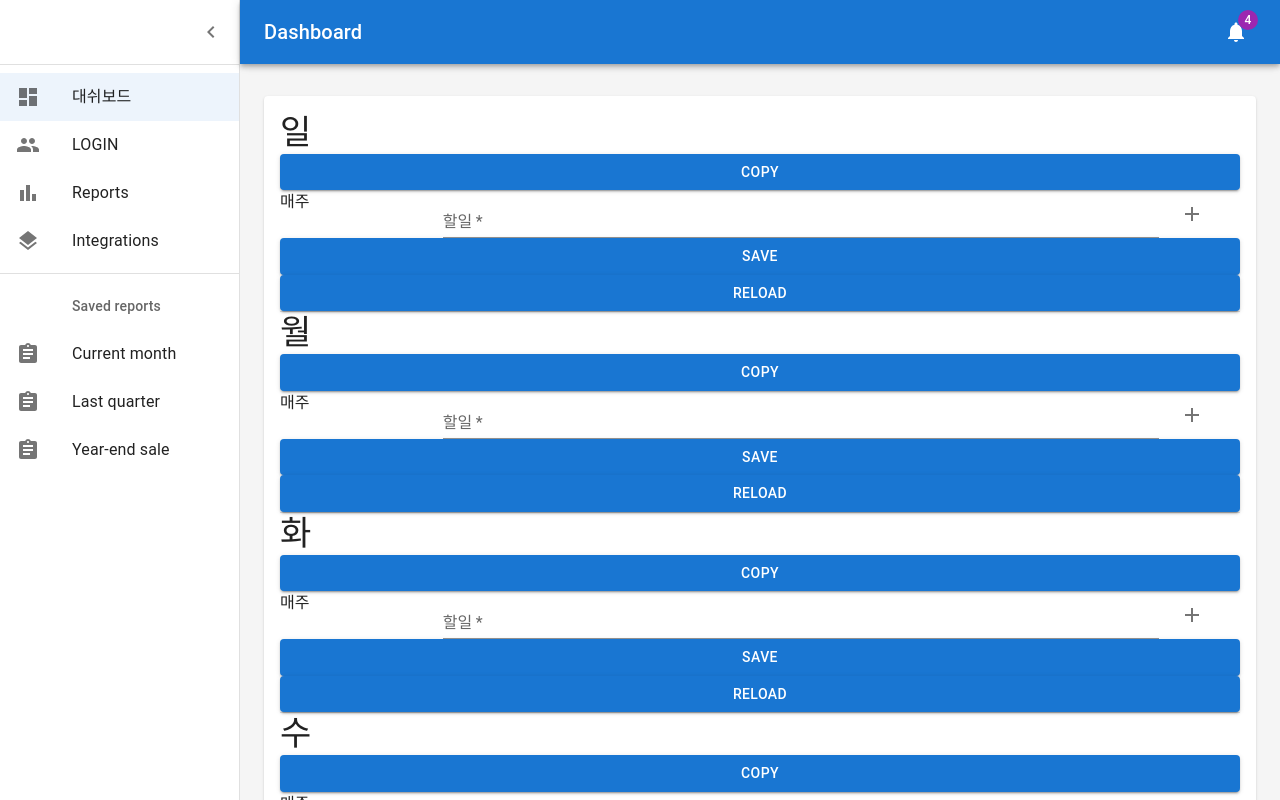
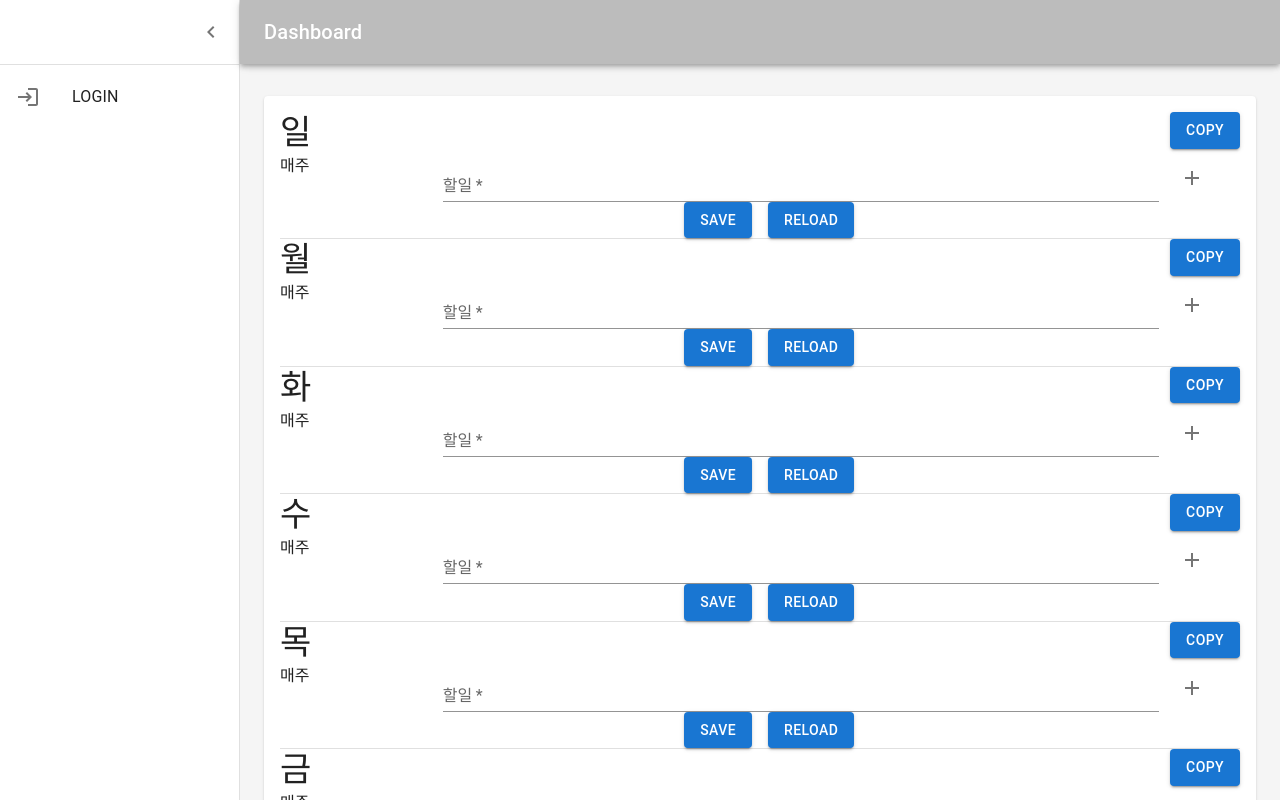
Before and after one commit to nacamp/js-react-works, a React (Create React App) app: page /routine in a window 1280 px wide. Built offline with nearby package versions, Linux system fonts and the light colour scheme.

Commit message:
[feature]ui화면 정리

```diff
--- a/src/Dashboard.tsx
+++ b/src/Dashboard.tsx
@@ -105,7 +105,7 @@ function DashboardContent() {
     <ThemeProvider theme={mdTheme}>
       <Box sx={{ display: 'flex' }}>
         <CssBaseline />
-        <AppBar position="absolute" open={open}>
+        <AppBar style={{ background: '#bcbcbc' }} position="absolute" open={open}>
           <Toolbar
             sx={{
               pr: '24px', // keep right padding when drawer closed
@@ -132,11 +132,11 @@ function DashboardContent() {
             >
               Dashboard
             </Typography>
-            <IconButton color="inherit">
+            {/* <IconButton color="inherit">
               <Badge badgeContent={4} color="secondary">
                 <NotificationsIcon />
               </Badge>
-            </IconButton>
+            </IconButton> */}
           </Toolbar>
         </AppBar>
         <Drawer variant="permanent" open={open}>
@@ -156,9 +156,9 @@ function DashboardContent() {
           <List component="nav">
 
             <MainListItems />
-
+{/*
             <Divider sx={{ my: 1 }} />
-            {secondaryListItems}
+            {secondaryListItems} */}
           </List>
         </Drawer>
         <Box
--- a/src/components/TodoTemplate.tsx
+++ b/src/components/TodoTemplate.tsx
@@ -10,7 +10,7 @@ import TableCell from '@mui/material/TableCell';
 import TableRow from '@mui/material/TableRow';
 import Checkbox from '@mui/material/Checkbox';
 import FormControlLabel from '@mui/material/FormControlLabel';
-// import FormControl from '@mui/material/FormControl';
+import FormControl from '@mui/material/FormControl';
 // import FormLabel from '@mui/material/FormLabel';
 import DeleteIcon from '@mui/icons-material/Delete';
 import Chip from '@mui/material/Chip';
@@ -57,7 +57,7 @@ type ITodoCreate = {
 // TODO: 항목이 하나도 없이 저장시 key에러가 난다. 나중에 수정필요
 function TodoCreate({ onTodoCreate, routineLabel }: ITodoCreate) {
     const [text, setText] = useState('');
-    const [label, setLabel] = React.useState(!!routineLabel?routineLabel:'오늘');
+    const [label, setLabel] = React.useState(!!routineLabel ? routineLabel : '오늘');
 
     function handleAdd(event: any) {
         if (text.trim() === '') {
@@ -86,6 +86,7 @@ function TodoCreate({ onTodoCreate, routineLabel }: ITodoCreate) {
 
                 <Grid item xs={2}>
                     {!routineLabel &&
+                        <FormControl variant="standard" sx={{ m: 1, mt:2, minWidth: 100 }}>
                             <Select
                                 value={label}
                                 label="분류"
@@ -95,6 +96,7 @@ function TodoCreate({ onTodoCreate, routineLabel }: ITodoCreate) {
                                 <MenuItem value={'매주'}>매주</MenuItem>
                                 <MenuItem value={'매달'}>매달</MenuItem>
                             </Select>
+                        </FormControl>
                     }
                     {!!routineLabel &&
                         <span>{routineLabel}</span>
@@ -191,7 +193,7 @@ function TodoTemplate(props: ITodoTemplate) {
     }
 
     function handleCopy(event: React.MouseEvent<HTMLElement>, text: string) {
-        const x = todoList.reduce(function(a, b) {return a + ["", "\r"][+!!a.length] + b.text;}, "");
+        const x = todoList.reduce(function (a, b) { return a + ["", "\r"][+!!a.length] + b.text; }, "");
         copy(x);
         // // todoList.map()
         // const x = todoList.reduce(function(a, b) {return a + ["", "\r"][+!!a.length] + b.text;}, "");
@@ -276,8 +278,16 @@ function TodoTemplate(props: ITodoTemplate) {
     return (
 
         <>
+            <Grid container>
+                <Grid item xs={10}>
                     {props.children}
+                </Grid>
+                <Grid item xs={2} >
+                    <Box display="flex" justifyContent="flex-end">
                         <Button variant="contained" onClick={(e) => handleCopy(e, "clicked")}>copy</Button>
+                    </Box>
+                </Grid>
+            </Grid>
             <Table size="small">
                 <TableBody>
                     {todoList.map((row) => (
@@ -286,9 +296,9 @@ function TodoTemplate(props: ITodoTemplate) {
                                 {!!props.routineLabel &&
                                     <span>{row.text}</span>
                                 }
-                                {!props.routineLabel&&
+                                {!props.routineLabel &&
                                     <>
-                                <FormControlLabel style={!!row.done?checkedStyle:{}} value={row.id} control={<Checkbox onClick={(e: any) => handleDoneClick(e, row.id)} />} checked={row.done} label={row.text} />
+                                        <FormControlLabel style={!!row.done ? checkedStyle : {}} value={row.id} control={<Checkbox onClick={(e: any) => handleDoneClick(e, row.id)} />} checked={row.done} label={row.text} />
                                         <Chip label={row.label} />
                                     </>
                                 }
@@ -302,9 +312,19 @@ function TodoTemplate(props: ITodoTemplate) {
                     ))}
                 </TableBody>
             </Table>
-            <TodoCreate onTodoCreate={handleTodoCreate} routineLabel={props.routineLabel}/>
+            <TodoCreate onTodoCreate={handleTodoCreate} routineLabel={props.routineLabel} />
+            <Grid container spacing={2} >
+                <Grid item xs={6}>
+                    <Box display="flex" justifyContent="flex-end">
                         <Button variant="contained" onClick={(e) => handleSave(e, "clicked")}>save</Button>
+                    </Box>
+                </Grid>
+                <Grid item xs={6} >
+                    <Box display="flex" justifyContent="flex-start">
                         <Button variant="contained" onClick={(e) => handleReload(e, "clicked")}>reload</Button>
+                    </Box>
+                </Grid>
+            </Grid>
             <Fallback open={fallback} />
             <Toast open={openToast} severity="error" message='자료를 가져올수 없습니다.' onClose={handleClose} />
         </>
@@ -317,7 +337,7 @@ function TodoTemplate(props: ITodoTemplate) {
 
 function TodoTemplatePage() {
     const { id } = useParams();
-    const nid =  !!id?  Number(id) : Number(dayjs(new Date()).format('YYYYMMDD'));
+    const nid = !!id ? Number(id) : Number(dayjs(new Date()).format('YYYYMMDD'));
     return (
         <TodoTemplate id={nid} onGet={useGetTodo} onPut={usePutTodo} onPost={usePostTodo} > <TodoTitle id={nid} /></TodoTemplate>
     )
--- a/src/listItems.tsx
+++ b/src/listItems.tsx
@@ -10,6 +10,9 @@ import BarChartIcon from '@mui/icons-material/BarChart';
 import LayersIcon from '@mui/icons-material/Layers';
 import AssignmentIcon from '@mui/icons-material/Assignment';
 import Link from '@mui/material/Link';
+import LogoutIcon from '@mui/icons-material/Logout';
+import LoginIcon from '@mui/icons-material/Login';
+import PlaylistAddCheckIcon from '@mui/icons-material/PlaylistAddCheck';
 import { useNavigate } from 'react-router';
 import { getToken, removeToken } from './components/Token';
 
@@ -21,19 +24,19 @@ export function MainListItems() {
 
   return (
     <React.Fragment>
-      <ListItemButton selected={selectedIndex === 0} onClick={() => { setSelectedIndex(0); navigate('/') }}>
+      {/* <ListItemButton selected={selectedIndex === 0} onClick={() => { setSelectedIndex(0); navigate('/') }}>
         <ListItemIcon>
           <DashboardIcon />
         </ListItemIcon>
         <ListItemText primary="대쉬보드" />
-      </ListItemButton>
+      </ListItemButton> */}
 
       {!getToken() &&
         <>
 
           <ListItemButton selected={selectedIndex === 2} onClick={() => { setSelectedIndex(2); navigate('/login') }}>
             <ListItemIcon>
-              <PeopleIcon />
+              <LoginIcon />
             </ListItemIcon>
             <ListItemText primary="LOGIN" />
           </ListItemButton>
@@ -43,32 +46,32 @@ export function MainListItems() {
         <>
           <ListItemButton selected={selectedIndex === 1} onClick={() => { setSelectedIndex(1); navigate('/todos') }}>
             <ListItemIcon>
-              <ShoppingCartIcon />
+              <PlaylistAddCheckIcon />
             </ListItemIcon>
             <ListItemText primary="TODAY" />
           </ListItemButton>
           <ListItemButton selected={selectedIndex === 2} onClick={() => { setSelectedIndex(2); navigate('/routine') }}>
             <ListItemIcon>
-              <PeopleIcon />
+              <PlaylistAddCheckIcon />
             </ListItemIcon>
             <ListItemText primary="ROUTINE" />
           </ListItemButton>
           <ListItemButton selected={selectedIndex === 4} onClick={() => { setSelectedIndex(4); navigate('/todos/20000101') }}>
             <ListItemIcon>
-              <PeopleIcon />
+              <PlaylistAddCheckIcon />
             </ListItemIcon>
             <ListItemText primary="FUTURE" />
           </ListItemButton>
           <ListItemButton selected={selectedIndex === 3} onClick={() => { setSelectedIndex(3); removeToken(); navigate('/login') }}>
             <ListItemIcon>
-              <PeopleIcon />
+              <LogoutIcon />
             </ListItemIcon>
-            <ListItemText primary="LOGOUT" />
+            <ListItemText primary="Logout" />
           </ListItemButton>
         </>
 
       }
-      <ListItemButton>
+      {/* <ListItemButton>
         <ListItemIcon>
           <BarChartIcon />
         </ListItemIcon>
@@ -79,7 +82,7 @@ export function MainListItems() {
           <LayersIcon />
         </ListItemIcon>
         <ListItemText primary="Integrations" />
-      </ListItemButton>
+      </ListItemButton> */}
     </React.Fragment>
   )
 };
```
Lines whose indentation alone changed are shown as unchanged.
